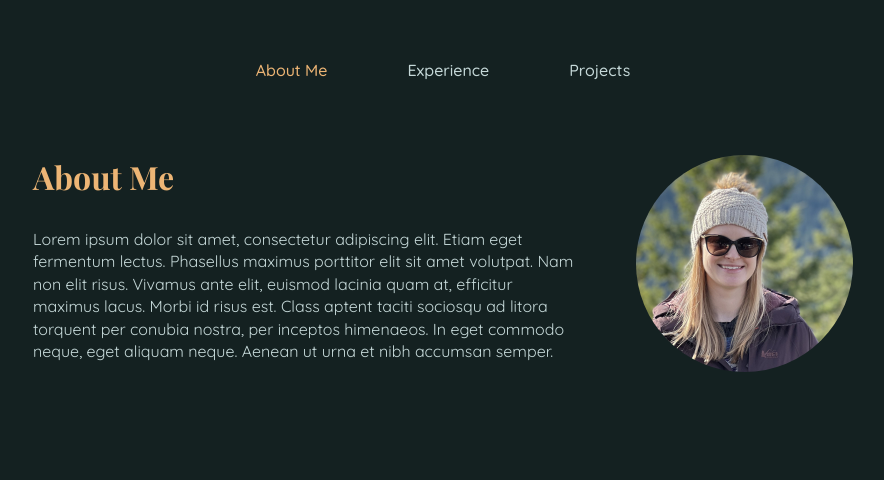
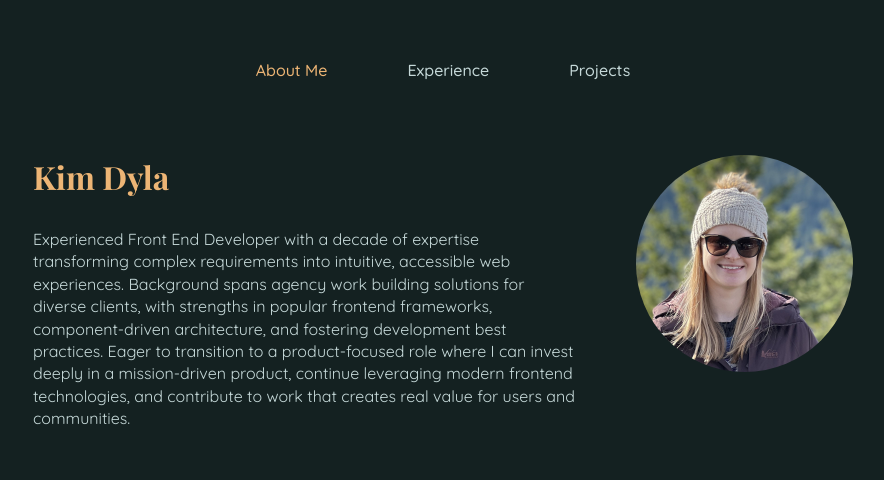
Before and after one commit to dylakim/portfolio-react, a Next.js app: page / in a window 1280 px wide. Shown: the top 480 px of the page, without its empty margins (197-1081 px from the left). Built offline with nearby package versions, Linux system fonts and the light colour scheme; a web font is replaced by a local one.

Commit message:
update about me content

```diff
--- a/src/app/page.tsx
+++ b/src/app/page.tsx
@@ -27,15 +27,17 @@ export default function Home() {
     <div className={classNames(styles.aboutPage, 'verticalFlex')}>
       <section className={classNames(styles.aboutMe, 'horizontalFlex')}>
         <div className={classNames(styles.aboutMeDescription, 'verticalFlex')}>
-          <h2>About Me</h2>
+          <h2>Kim Dyla</h2>
           <p>
-            Lorem ipsum dolor sit amet, consectetur adipiscing elit. Etiam eget
-            fermentum lectus. Phasellus maximus porttitor elit sit amet
-            volutpat. Nam non elit risus. Vivamus ante elit, euismod lacinia
-            quam at, efficitur maximus lacus. Morbi id risus est. Class aptent
-            taciti sociosqu ad litora torquent per conubia nostra, per inceptos
-            himenaeos. In eget commodo neque, eget aliquam neque. Aenean ut urna
-            et nibh accumsan semper.
+            Experienced Front End Developer with a decade of expertise
+            transforming complex requirements into intuitive, accessible web
+            experiences. Background spans agency work building solutions for
+            diverse clients, with strengths in popular frontend frameworks,
+            component-driven architecture, and fostering development best
+            practices. Eager to transition to a product-focused role where I can
+            invest deeply in a mission-driven product, continue leveraging
+            modern frontend technologies, and contribute to work that creates
+            real value for users and communities.
           </p>
         </div>
         <Image
```
